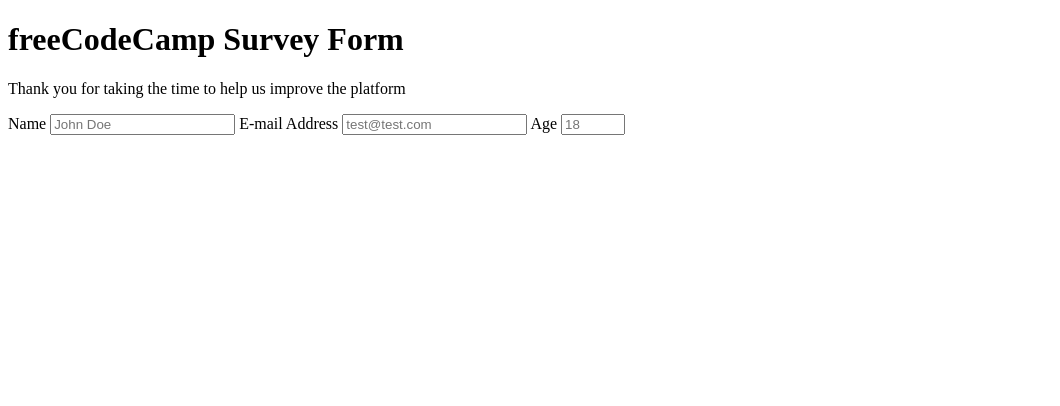
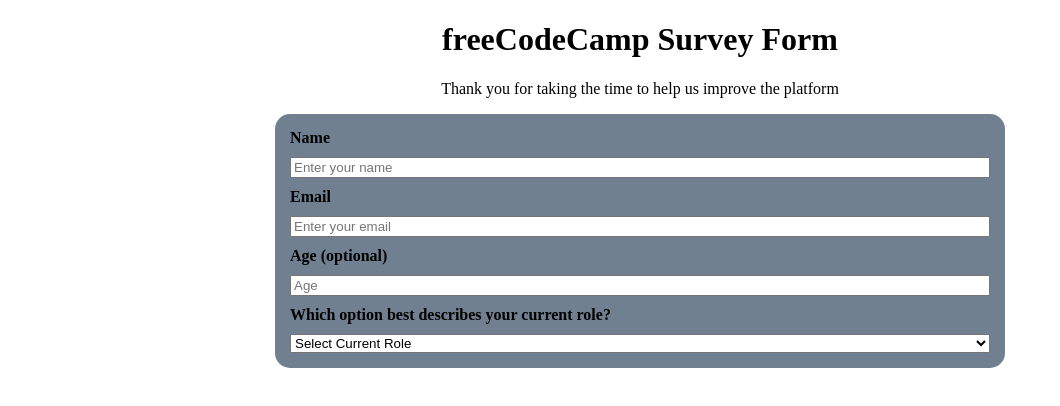
Before and after one commit to CRSpeight/FCC-Survey-Page, a plain HTML site: page index.html in a window 1280 px wide. Shown: the whole page, without its empty margins (0-1060 px from the left). Drawn offline with Linux system fonts and the light colour scheme.

Commit message:
dropdown selection and very basic css style

```diff
--- a/index.html
+++ b/index.html
@@ -12,13 +12,31 @@
     <p id="description">
       Thank you for taking the time to help us improve the platform
     </p>
-    <form action="submit" id="survey-form">
-      <label for="name" id="name-label">Name</label>
-      <input type="text" id="name" required placeholder="John Doe" />
-      <label for="email" id="email-label">E-mail Address</label>
-      <input type="email" id="email" required placeholder="test@test.com" />
-      <label for="number" id="number-label">Age</label>
-      <input type="number" id="number" min="18" max="120" placeholder="18" />
-    </form>
+    <div class="survey-container">
+      <form action="submit" id="survey-form">
+        <label for="name" id="name-label">Name</label>
+        <input type="text" id="name" required placeholder="Enter your name" />
+        <label for="email" id="email-label">Email</label>
+        <input
+          type="email"
+          id="email"
+          required
+          placeholder="Enter your email"
+        />
+        <label for="number" id="number-label">Age (optional)</label>
+        <input type="number" id="number" min="18" max="120" placeholder="Age" />
+        <label for="dropdown" id="dropdown-label"
+          >Which option best describes your current role?</label
+        >
+        <select id="dropdown">
+          <option value="default" disabled selected>Select Current Role</option>
+          <option value="student">Student</option>
+          <option value="fullTimeJob">Full Time Job</option>
+          <option value="fullTimeLearner">Full Time Learner</option>
+          <option value="preferNotToStay">Prefer Not to Say</option>
+          <option value="other">Other</option>
+        </select>
+      </form>
+    </div>
   </body>
 </html>
--- a/styles.css
+++ b/styles.css
@@ -0,0 +1,22 @@
+.survey-container {
+  max-width: 700px;
+  margin: 0 auto;
+  padding: 15px;
+  border-radius: 15px;
+  background-color: slategray;
+}
+
+h1,
+#description {
+  text-align: center;
+}
+
+#survey-form {
+  display: grid;
+  grid-template-columns: 1fr;
+  gap: 10px;
+}
+
+label {
+  font-weight: bold;
+}
```
